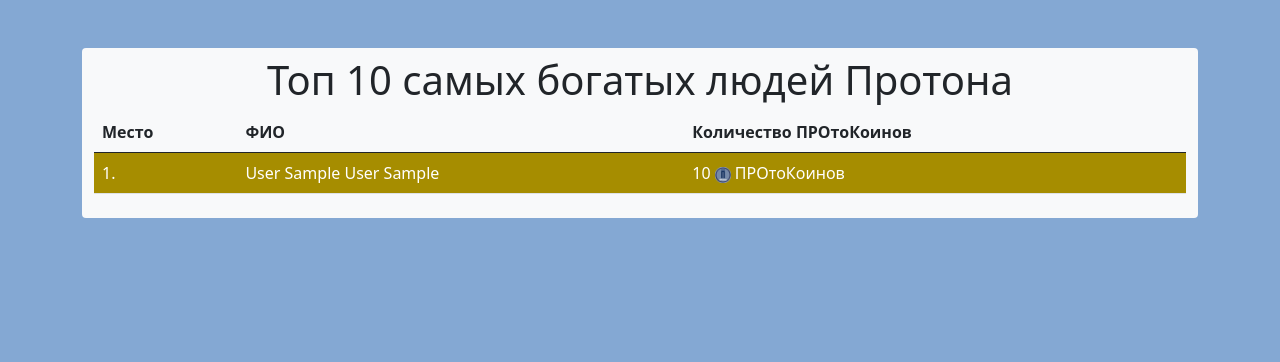
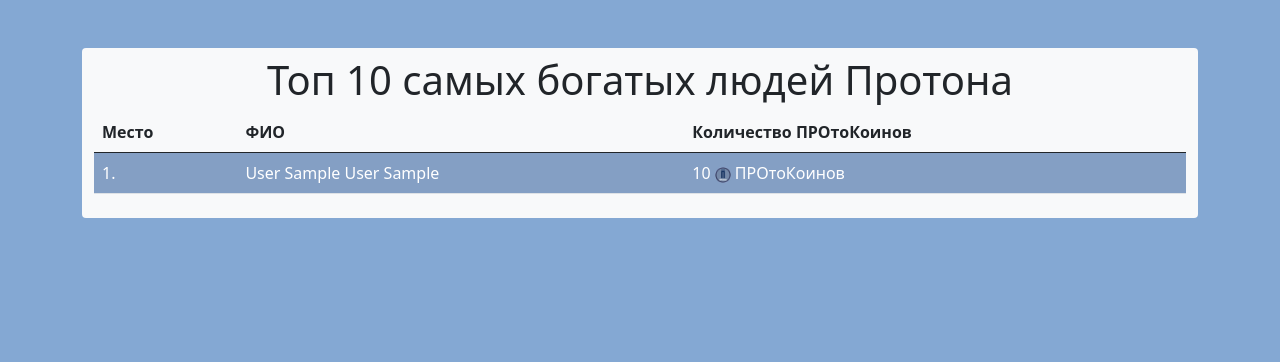
Before and after one commit to CralixRaev/protonCoin, a Flask app: page / in a window 1280 px wide. Shown: the part 90-452 px from the top of the page. Run offline with Flask 2, Linux system fonts and the light colour scheme; tables that the repository leaves empty hold one stand-in row (values such as "Sample post"); parts of the project's set-up code (start-up, migrations or seed data) failed here and were passed over; some libraries are stand-ins or nearby versions.

Commit message:
highlight top user with different color

```diff
--- a/blueprints/landing/landing.py
+++ b/blueprints/landing/landing.py
@@ -14,6 +14,6 @@ def index():
     context = {
         'title': "Главная страница",
         'top_balances': enumerate(BalanceQuery.top_balances(10), start=1),
-        'colors': ["#AF9500", '#B4B4B4', "#6A3805"]
+        'colors': ["#8BA7CF"]
     }
     return render_template("landing/top.html", **context)
--- a/blueprints/landing/templates/landing/top.html
+++ b/blueprints/landing/templates/landing/top.html
@@ -14,7 +14,7 @@
                 </thead>
                 <tbody>
                 {% for i, balance in top_balances %}
-                    {% if i <= 3 %}
+                    {% if i <= 1 %}
                         <tr style="background-color: {{ colors[i - 1] }}; color: #ffffff">
                     {% else %}
                         <tr>
```
